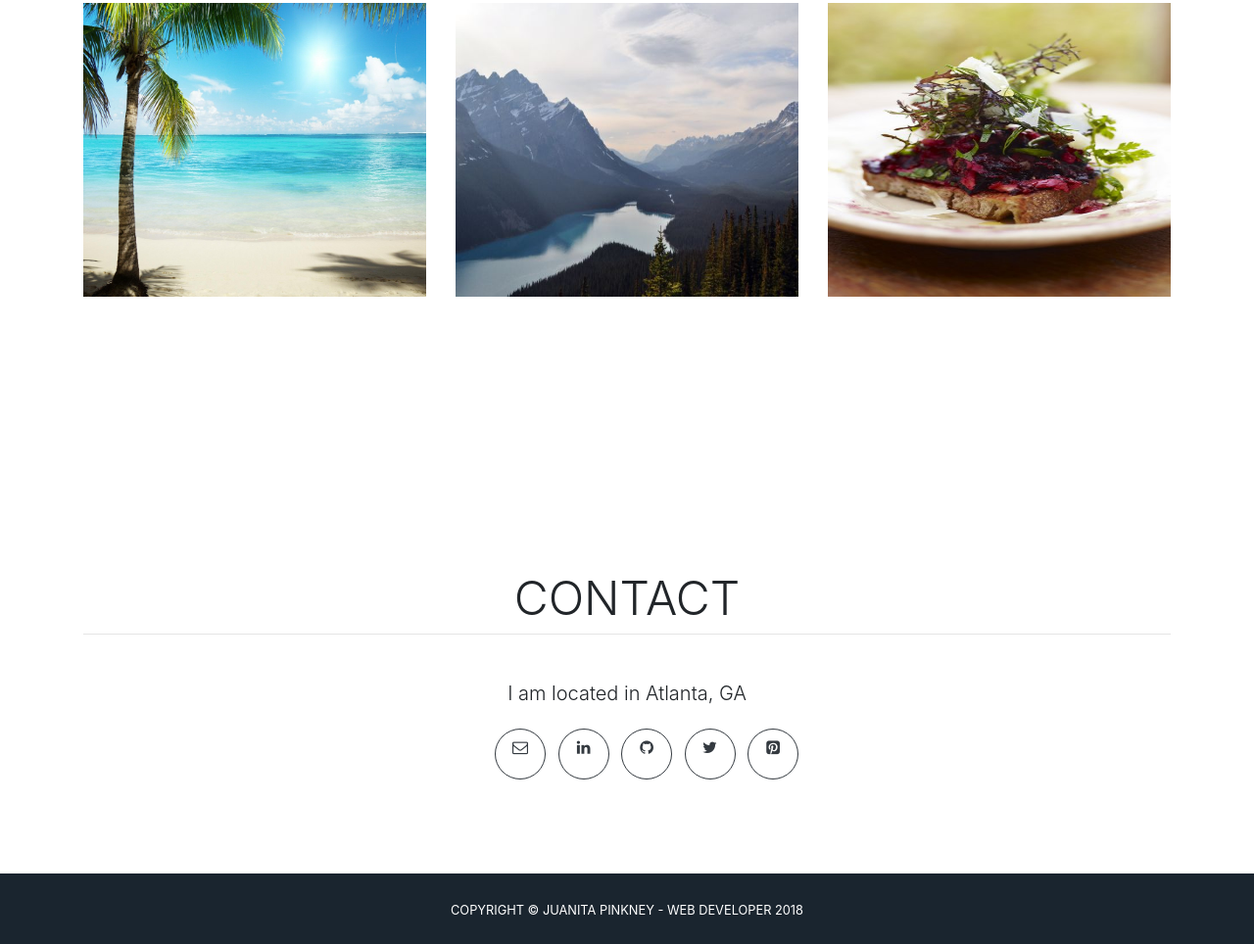
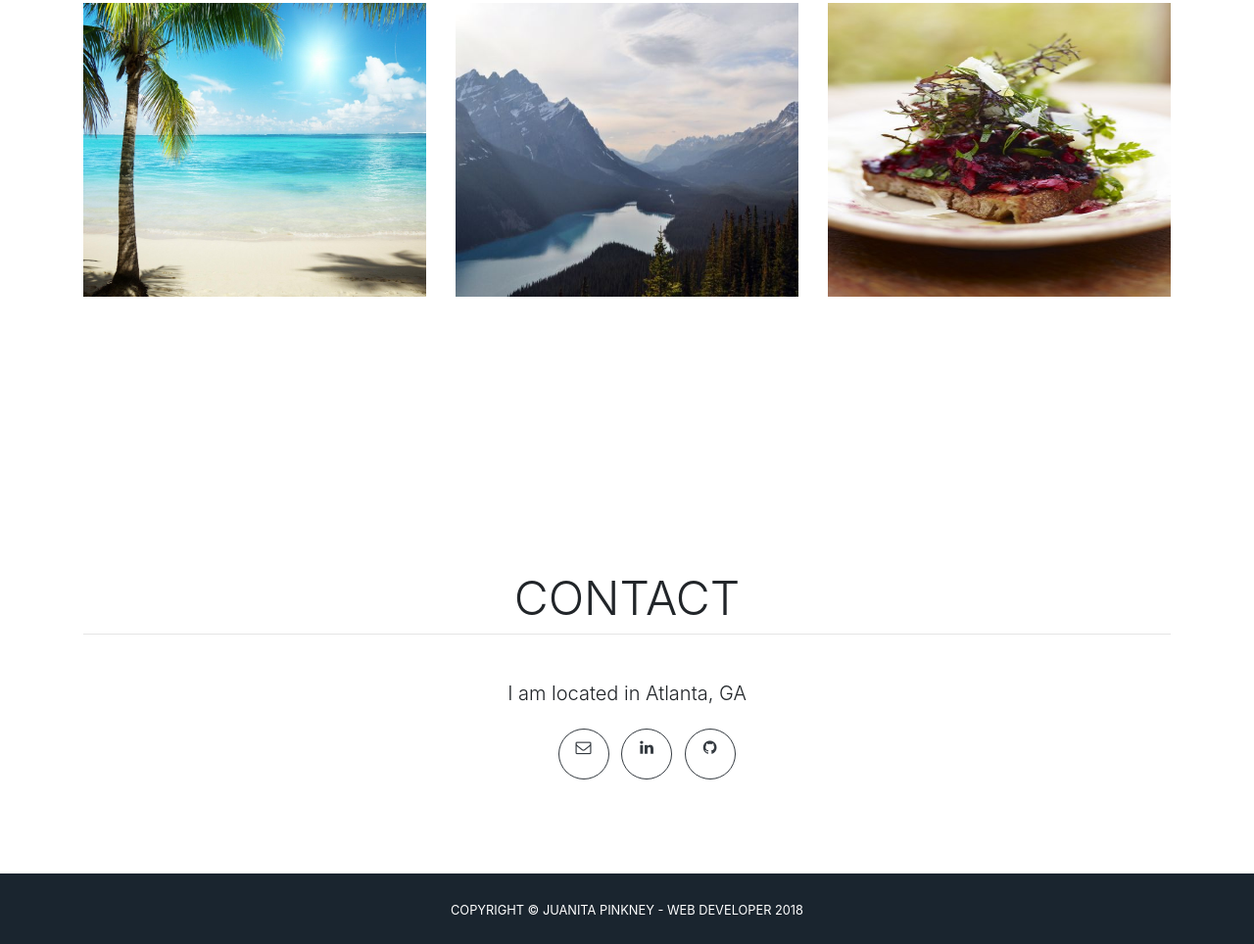
Before and after one commit to juanitapinkney/juanitapinkney, a website with bundled scripts: page index.html in a window 1280 px wide. Shown: the part 1968-2932 px from the top of the page at 98% size. Built offline with nearby package versions, Linux system fonts and the light colour scheme; files whose address does not match are found by name.

Commit message:
comments out pinterest and twitter

```diff
--- a/index.html
+++ b/index.html
@@ -352,15 +352,15 @@
                   <i class="fa fa-fw fa-github"></i>
                 </a>
               </li>
-              <li class="list-inline-item">
+              <!-- <li class="list-inline-item">
                 <a class="btn btn-outline-dark btn-social i-center rounded-circle" href="https://twitter.com/juapinkney" target="_blank">
                   <i class="fa fa-fw fa-twitter"></i>
                 </a>
-              </li>
-              <li class="list-inline-item">
+              </li> -->
+             <!--  <li class="list-inline-item">
                 <a class="btn btn-outline-dark btn-social i-center rounded-circle" href="https://pinterest.com/juanitapinkney" target="_blank">
                   <i class="fa fa-pinterest-square"></i>
-                </a>
+                </a> -->
 
             </ul>
           </div>
```
